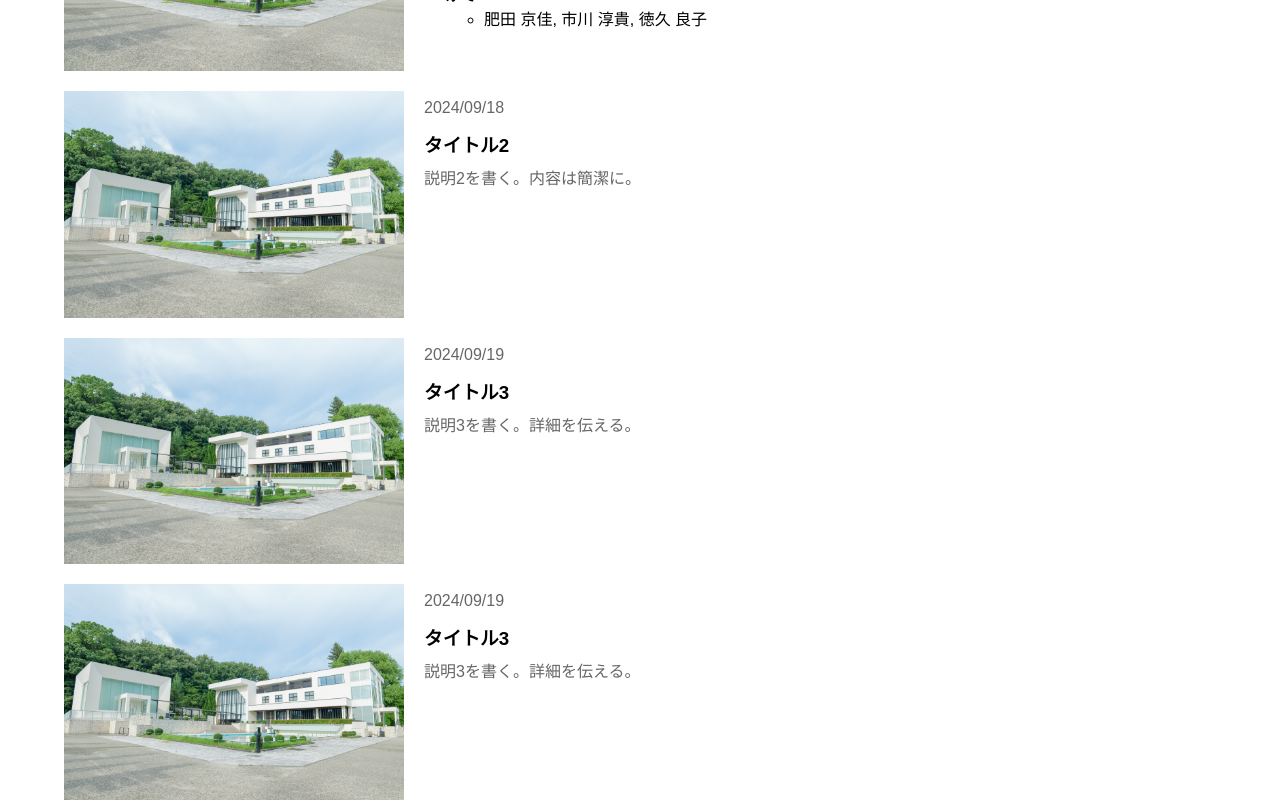
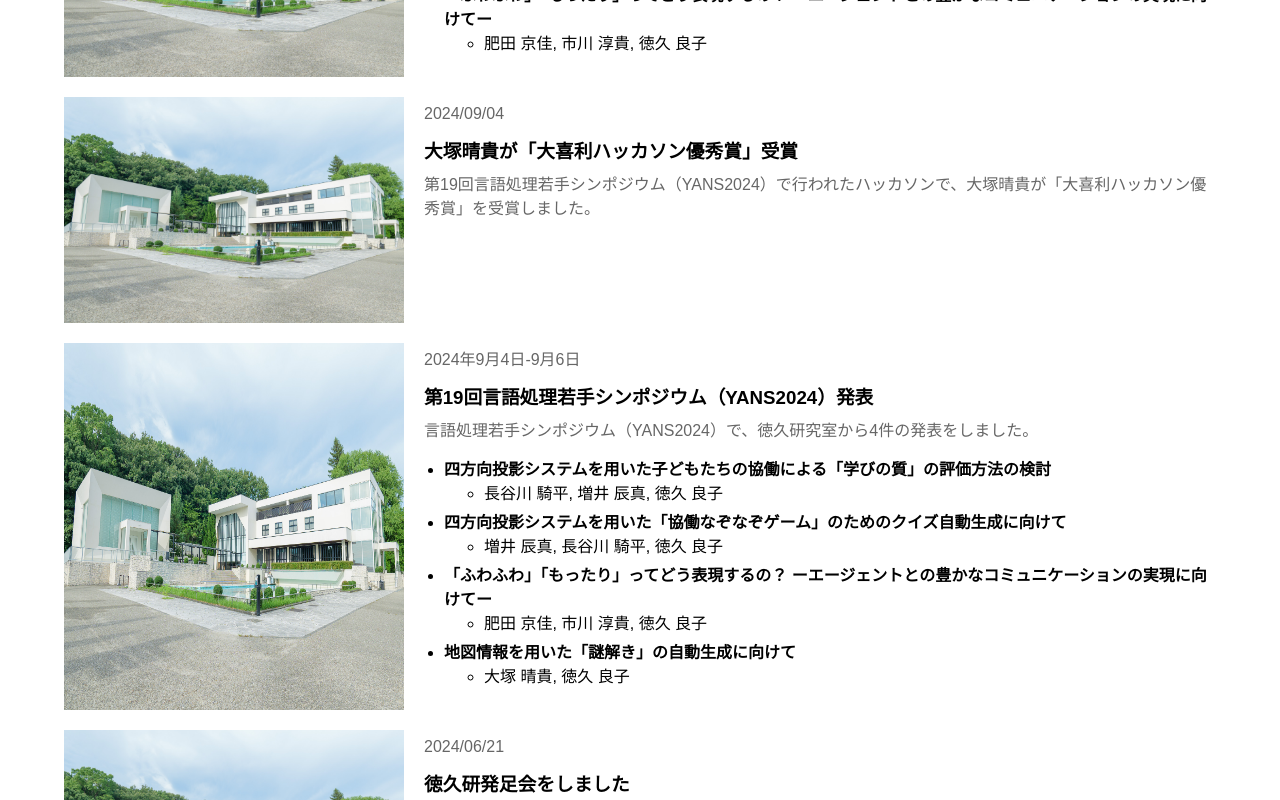
Before and after one commit to Kipeo22/AIT-NLPLab, a Next.js app: page / in a window 1280 px wide. Shown: the part 1300-2100 px from the top of the page. Built offline with nearby package versions, Linux system fonts and the light colour scheme.

Commit message:
コンテンツ追加

```diff
--- a/src/component/news/News.jsx
+++ b/src/component/news/News.jsx
@@ -8,28 +8,34 @@ export default function News() {
       image: '/news_img/P1047364.jpg',
       date: '2024/09/05',
       title: '肥田京佳が「YANS2024奨励賞」受賞',
-      description: '肥田京佳が「YANS2024奨励賞」を受賞しました',
+      description: '第19回言語処理学会主催言語処理若手シンポジウム（YANS2024）で、肥田京佳が以下のタイトルで「奨励賞」を受賞しました。',
       presentations: [
         '「ふわふわ」「もったり」ってどう表現するの？ ーエージェントとの豊かなコミュニケーションの実現に向けてー・・・肥田 京佳, 市川 淳貴, 徳久 良子',
       ]
     },
     {
       image: '/news_img/P1047364.jpg',
-      date: '2024/09/18',
-      title: 'タイトル2',
-      description: '説明2を書く。内容は簡潔に。',
+      date: '2024/09/04',
+      title: '大塚晴貴が「大喜利ハッカソン優秀賞」受賞',
+      description: '第19回言語処理若手シンポジウム（YANS2024）で行われたハッカソンで、大塚晴貴が「大喜利ハッカソン優秀賞」を受賞しました。',
     },
     {
       image: '/news_img/P1047364.jpg',
-      date: '2024/09/19',
-      title: 'タイトル3',
-      description: '説明3を書く。詳細を伝える。',
+      date: '2024年9月4日-9月6日',
+      title: '第19回言語処理若手シンポジウム（YANS2024）発表',
+      description: '言語処理若手シンポジウム（YANS2024）で、徳久研究室から4件の発表をしました。',
+      presentations: [
+        '四方向投影システムを用いた子どもたちの協働による「学びの質」の評価方法の検討・・・長谷川 騎平, 増井 辰真, 徳久 良子',
+        '四方向投影システムを用いた「協働なぞなぞゲーム」のためのクイズ自動生成に向けて・・・増井 辰真, 長谷川 騎平, 徳久 良子 ',
+        '「ふわふわ」「もったり」ってどう表現するの？ ーエージェントとの豊かなコミュニケーションの実現に向けてー・・・肥田 京佳, 市川 淳貴, 徳久 良子',
+        '地図情報を用いた「謎解き」の自動生成に向けて・・・大塚 晴貴, 徳久 良子'
+      ]
     },
     {
       image: '/news_img/P1047364.jpg',
-      date: '2024/09/19',
-      title: 'タイトル3',
-      description: '説明3を書く。詳細を伝える。',
+      date: '2024/06/21',
+      title: '徳久研発足会をしました',
+      description: '徳久研究室のメンバーで焼肉を食べに行きました！',
     },
   ];
 
```
